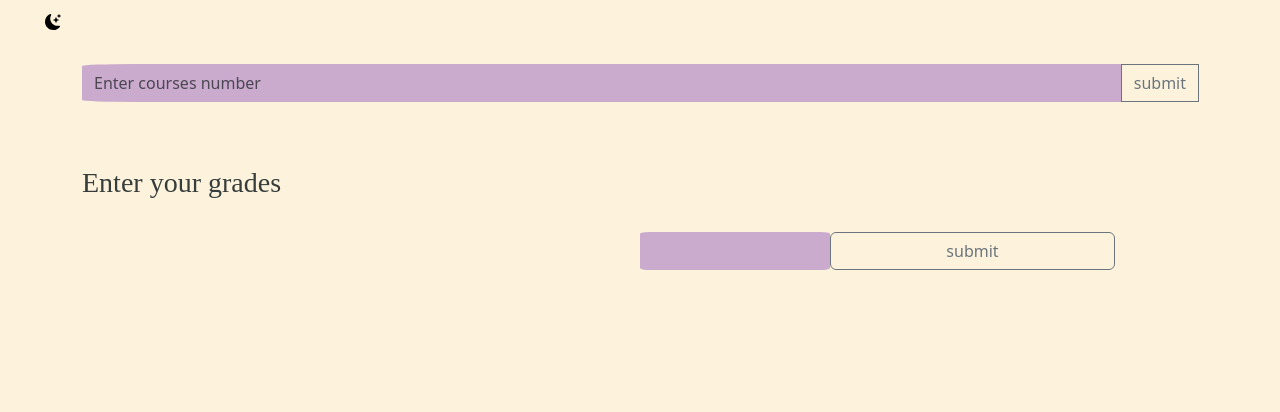
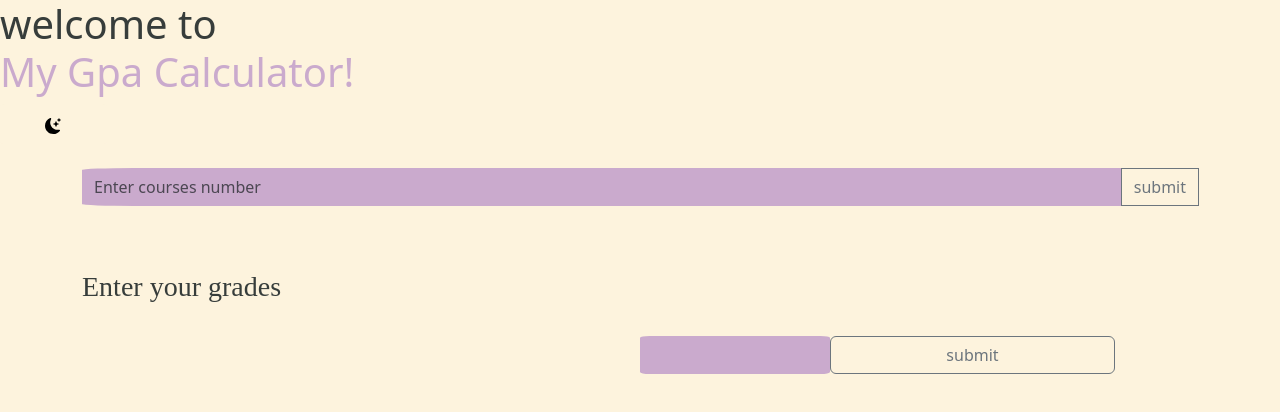
Before and after one commit to hsn-frht/Gpa-Calculator, a plain HTML site: page index.html in a window 1280 px wide. Drawn offline with nearby package versions, Linux system fonts and the light colour scheme.

Commit message:
Update index.html

```diff
--- a/index.html
+++ b/index.html
@@ -6,6 +6,7 @@
     <title> gpa calculator</title>
     <!-- bootsrap css link-->
     <link href="https://cdn.jsdelivr.net/npm/bootstrap@5.3.3/dist/css/bootstrap.min.css" rel="stylesheet" integrity="sha384-QWTKZyjpPEjISv5WaRU9OFeRpok6YctnYmDr5pNlyT2bRjXh0JMhjY6hW+ALEwIH" crossorigin="anonymous">
+    <link rel="icon" type="image/png" href="./ChatGPT Image Apr 17, 2025, 03_29_52 PM.png">
     <style>
     /* internal css*/
 
@@ -27,6 +28,7 @@
             color: #373d3b;
         }
         .dark-mode {
+            transition: background 0.3s, color 0.3s;
             background-color: #373d3b;
             color: #fdf3dd;
         }
@@ -50,6 +52,7 @@
               border: none;
               border-radius: 5%;
               height: 5vh;
+              justify-content:right;
         }
         /*#action:hover{
 
@@ -58,7 +61,9 @@
     </style>
 
 </head>
-<body id="myElement" class="red">
+<body id="" class="red">
+    <h1>welcome to <div style="color:#caaacd ;">My Gpa Calculator!</div></h1>
+
     <div>
     <div  class="flex-container ">
      <button onclick="toggleTheme()" id="myElement" class="col-1 light-mode"   ><div class="my-img"><img id="theme-icon" src="./moon-stars-fill.svg" class="theme-icon" alt="Theme Icon"></div></button><br></div>
```
